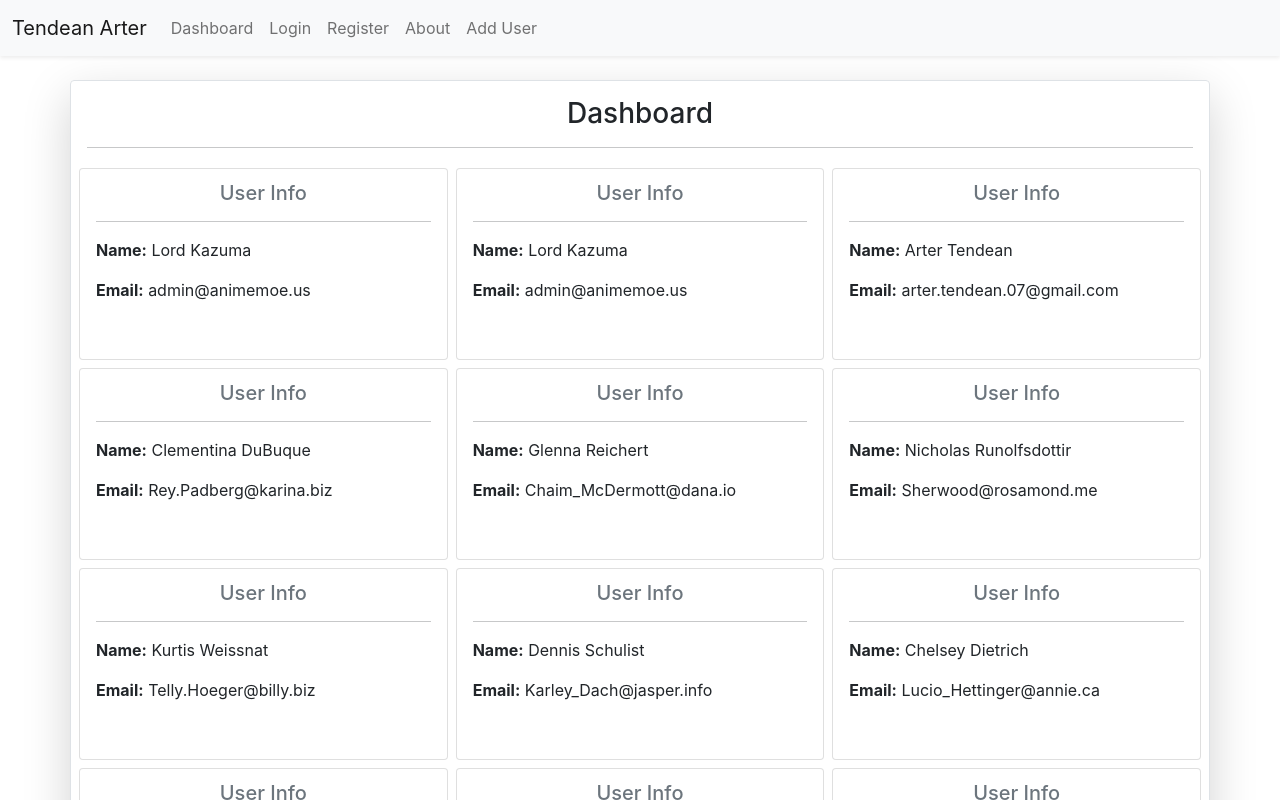
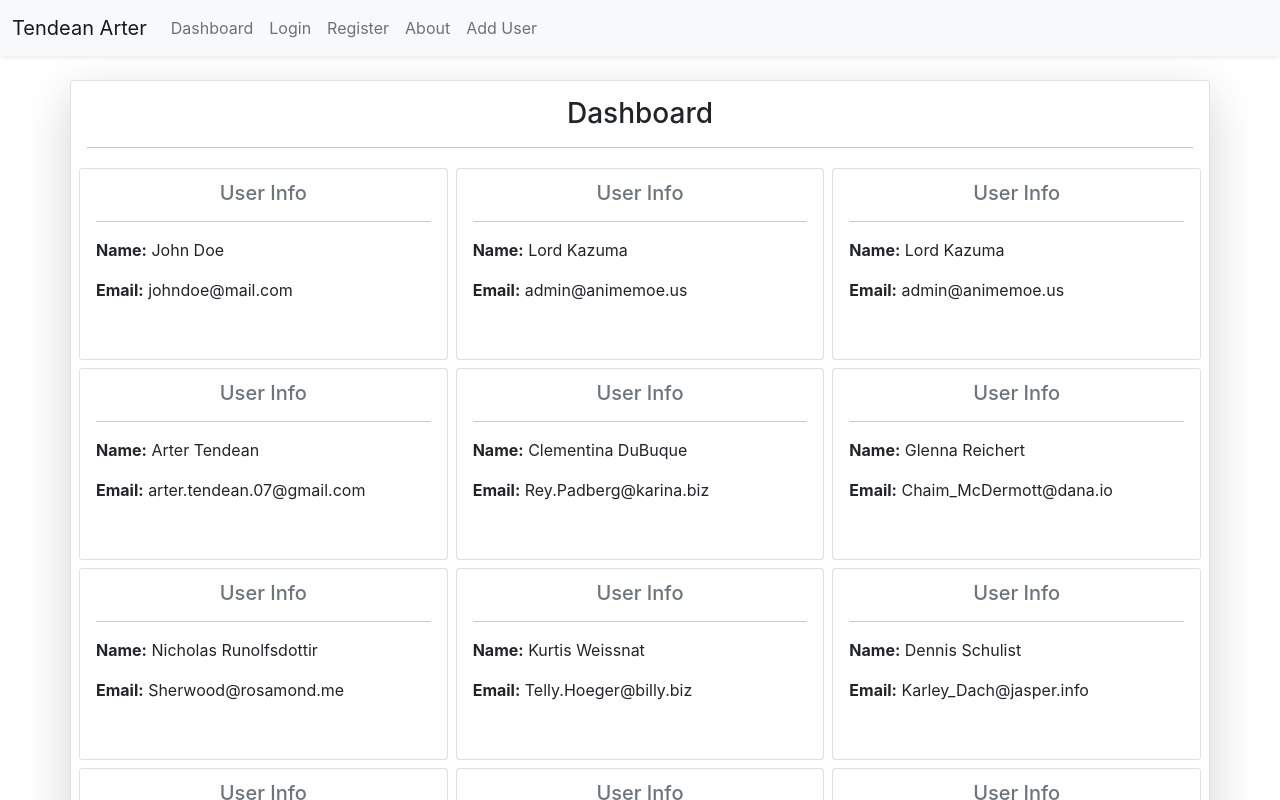
Before and after one commit to S11720037/backend-exercise-4, a React (Create React App) app: page / in a window 1280 px wide. Shown: the top 800 px of the page. Built offline with nearby package versions, Linux system fonts and the light colour scheme; data requests are answered from the project's data file.

Commit message:
Update Add User Feedback Message

```diff
--- a/db.json
+++ b/db.json
@@ -77,6 +77,12 @@
       "last_name": "Kazuma",
       "email": "admin@animemoe.us",
       "id": 13
+    },
+    {
+      "first_name": "John",
+      "last_name": "Doe",
+      "email": "johndoe@mail.com",
+      "id": 14
     }
   ]
 }
--- a/src/components/pages/add-user/index.js
+++ b/src/components/pages/add-user/index.js
@@ -21,9 +21,12 @@ function AddUser() {
       email: email,
     };
 
-    axios.post("http://localhost:3003/users", data);
-
-    alert(`${firstName} ${lastName} Berhasil Ditambahkan`);
+    axios
+      .post("http://localhost:3003/users", data)
+      .then(() => alert(`${firstName} ${lastName} Berhasil Ditambahkan`))
+      .catch(() => {
+        alert("Tidak Bisa Terhubung ke json-server");
+      });
 
     // clean the input
     setFirstName("");
```
